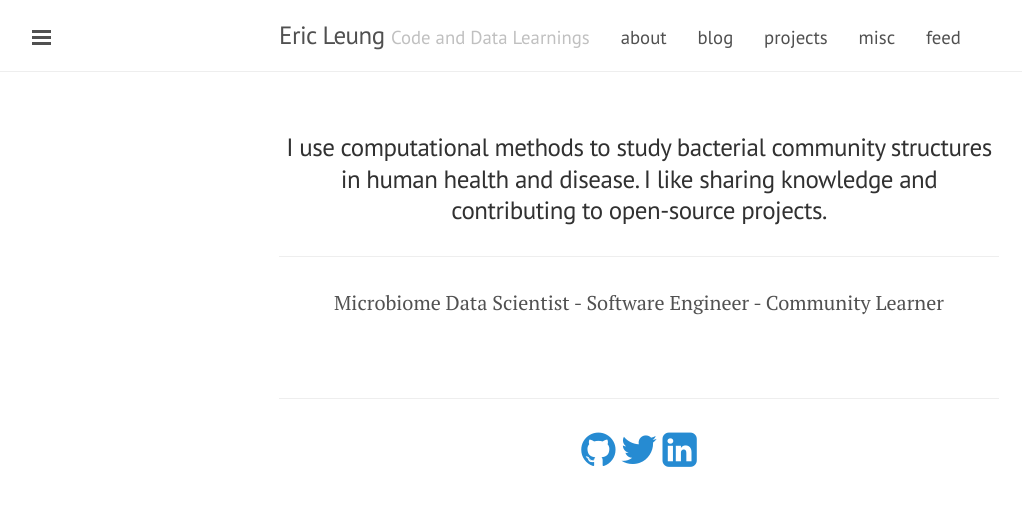
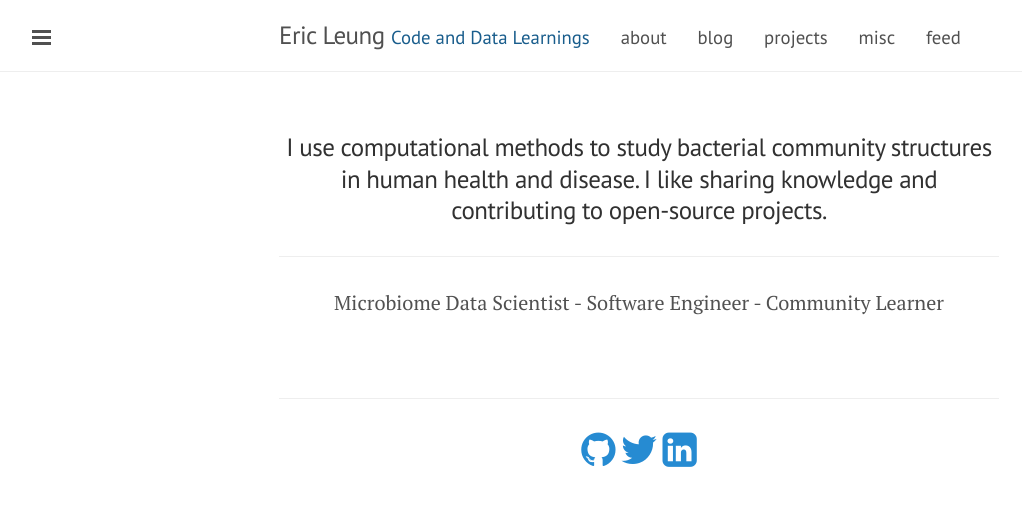
Before and after one commit to erictleung/erictleung.github.io, a Jekyll site: the page built from index.md, in a window 1280 px wide. Shown: the top 506 px of the page, without its empty margins (1-1023 px from the left). Built offline with Jekyll 4.4.1, drawn with Linux system fonts in a browser that asks for light colours; nearby versions of some CDN libraries.

Commit message:
Improve contrast on site subtitle

```diff
--- a/public/css/custom.css
+++ b/public/css/custom.css
@@ -21,3 +21,8 @@
 .text-center {
     text-align: center;
 }
+
+/* Increase contrast on subtitle */
+.masthead-title small {
+    color: #195d8c;
+}
```
